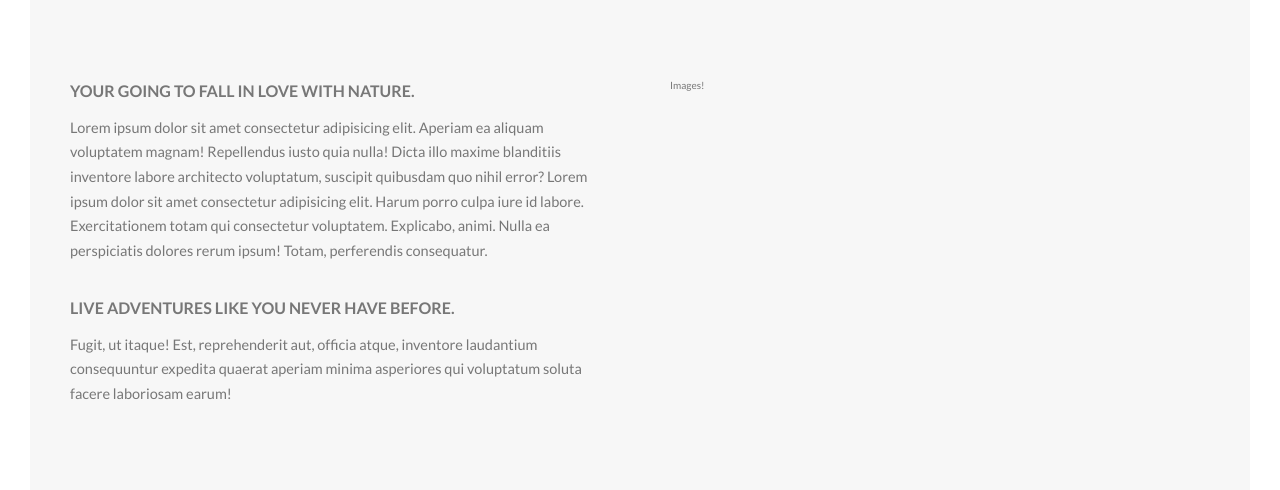
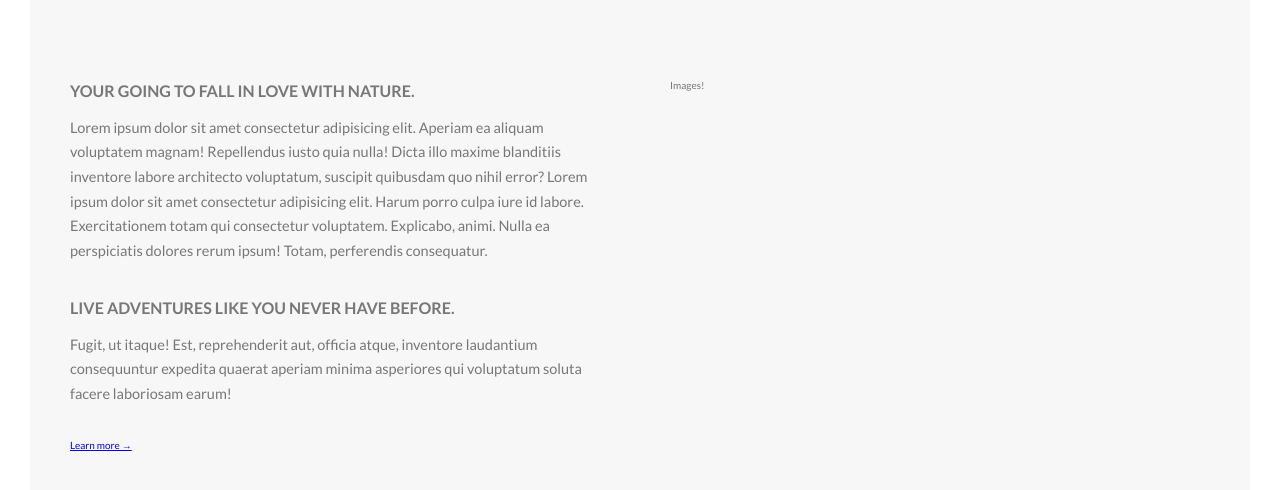
Before and after one commit to jjayjack/CSS-animations, a website: page index.html in a window 1280 px wide. Shown: the part 943-1433 px from the top of the page. Drawn offline with Linux system fonts and the light colour scheme.

Commit message:
New button

```diff
--- a/index.html
+++ b/index.html
@@ -68,7 +68,7 @@
 							</h3>
 							<p class="paragraph">Fugit, ut itaque! Est, reprehenderit aut, officia atque, inventore laudantium consequuntur expedita quaerat aperiam minima asperiores qui voluptatum soluta facere laboriosam earum!</p>
 
-
+							<a href="#" class="btn-text">Learn more &rarr;</a>
 						</div>
 						<div class="col-1-of-2">Images!</div>
 					</div>
```
